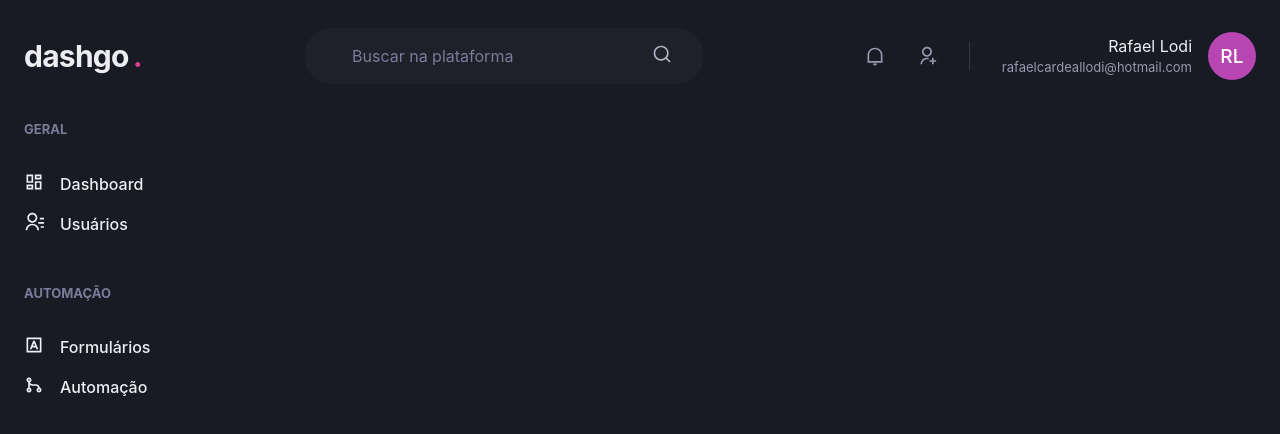
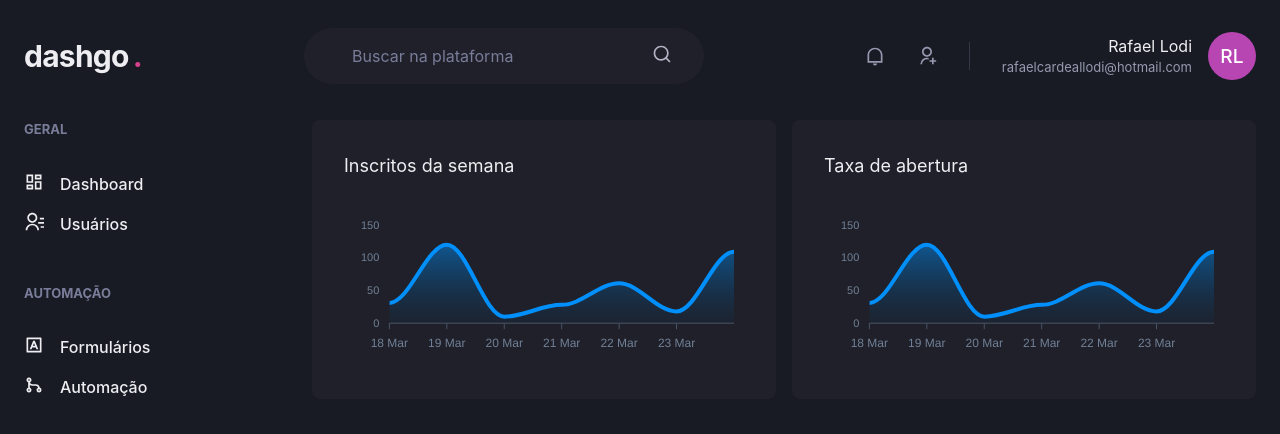
Before and after one commit to rafaelcardeallodi/dashgo, a Next.js app: page /dashboard in a window 1280 px wide. Shown: the top 434 px of the page. Built offline with nearby package versions, Linux system fonts and the light colour scheme.

Commit message:
Página: Dashboard

```diff
--- a/package.json
+++ b/package.json
@@ -12,9 +12,11 @@
     "@chakra-ui/react": "^1.7.3",
     "@emotion/react": "^11.7.1",
     "@emotion/styled": "^11.6.0",
+    "apexcharts": "^3.32.1",
     "framer-motion": "^5.5.5",
     "next": "12.0.7",
     "react": "17.0.2",
+    "react-apexcharts": "^1.3.9",
     "react-dom": "17.0.2",
     "react-icons": "^4.3.1"
   },
--- a/src/pages/dashboard.tsx
+++ b/src/pages/dashboard.tsx
@@ -1,6 +1,63 @@
-import { Flex } from "@chakra-ui/react";
+import { Box, Flex, SimpleGrid, Text, theme } from "@chakra-ui/react";
+import dynamic from 'next/dynamic';
 import { Header } from "../components/Header";
 import { Sidebar } from "../components/Sidebar";
+
+const Chart = dynamic(() => import('react-apexcharts'), {
+  ssr: false,
+});
+
+const options = {
+  chart: {
+    toolbar: {
+      show: false
+    },
+    zoom: {
+      enabled: false
+    },
+    foreColor: theme.colors.gray[500]
+  },
+  grid: {
+    show: false,
+  },
+  dataLabels: {
+    enabled: false
+  },
+  tooltip: {
+    enabled: false
+  },
+  xaxis: {
+    type: 'datetime',
+    axisBorder: {
+      color: theme.colors.gray[600]
+    },
+    axisTicks: {
+      color: theme.colors.gray[600]
+    },
+    categories: [
+      '2021-03-18T00:00:00.000Z',
+      '2021-03-19T00:00:00.000Z',
+      '2021-03-20T00:00:00.000Z',
+      '2021-03-21T00:00:00.000Z',
+      '2021-03-22T00:00:00.000Z',
+      '2021-03-23T00:00:00.000Z',
+      '2021-03-24T00:00:00.000Z',
+    ]
+  },
+  fill: {
+    opacity: 0.3,
+    type: 'gradient',
+    gradient: {
+      shade: 'dark',
+      opacityFrom: 0.7,
+      opacityTo: 0.3
+    }
+  }
+};
+
+const series = [
+  { name: 'series1', data: [31, 120, 10, 28, 61, 18, 109] }
+];
 
 export default function Dashboard(){
   return(
@@ -9,6 +66,27 @@
 
       <Flex w="100%" my="6" maxWidth={1480} mx="auto" px="6">
         <Sidebar />
+
+        <SimpleGrid flex="1" gap="4" minChildWidth="320px" align="flex-start">
+          <Box
+            p="8"
+            bg="gray.800"
+            borderRadius="8"
+            pb="4"
+          >
+            <Text fontSize="lg" mb="4">Inscritos da semana</Text>
+            <Chart options={options} series={series} type="area" height={160} />
+          </Box>
+          <Box
+            p="8"
+            bg="gray.800"
+            borderRadius="8"
+            pb="4"
+          >
+            <Text fontSize="lg" mb="4">Taxa de abertura</Text>
+            <Chart options={options} series={series} type="area" height={160} />
+          </Box>
+        </SimpleGrid>
       </Flex>
     </Flex>
   );
```
Also changed, not shown: 1 other file (tests, documents, lock files or other folders).
